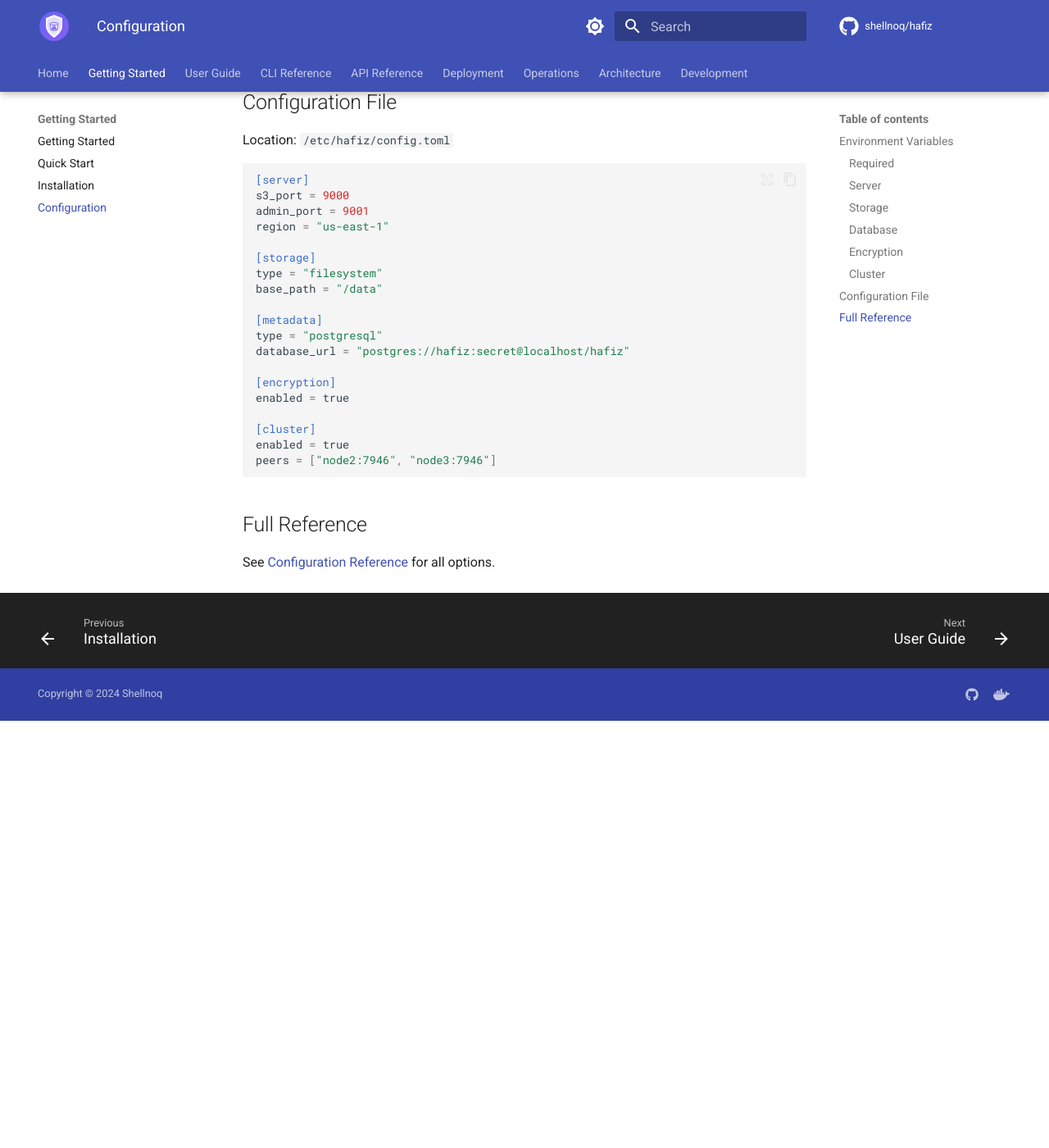
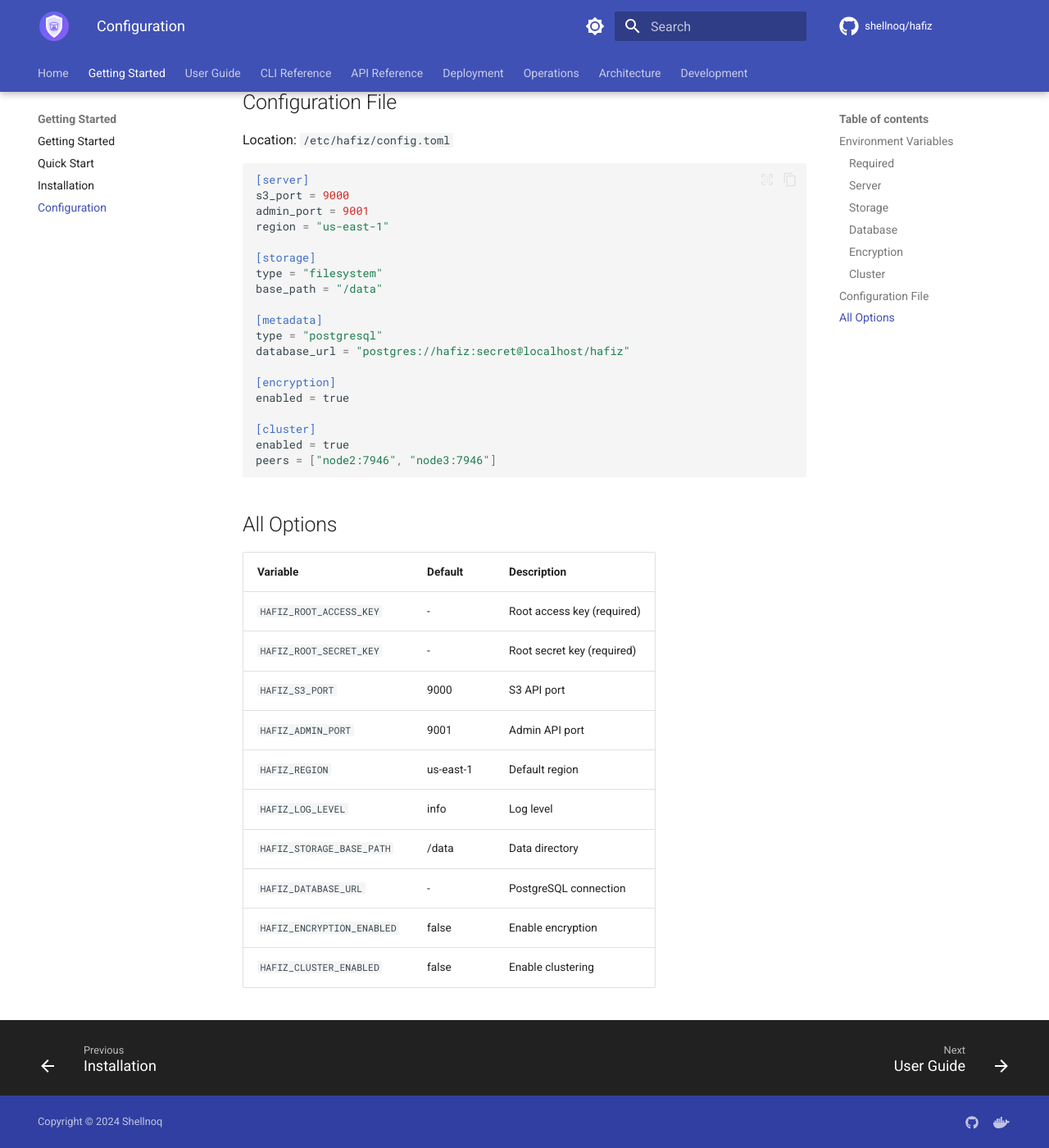
Before and after one commit to shellnoq/hafiz, an MkDocs documentation site: the page built from docs/getting-started/configuration.md, in a window 1280 px wide and 1400 px high, scrolled down 1238 px. Shown: the whole window at 82% size. Built offline with MkDocs 1.6.1 and Material for MkDocs 9.7.7, drawn with Linux system fonts in a browser that asks for light colours; comment, search, counter and statistics services are not loaded; before the commit the page ends 2117 px from its top, so only the background shows below that.

Commit message:
fix: remove broken link in configuration.md

````diff
--- a/docs/getting-started/configuration.md
+++ b/docs/getting-started/configuration.md
@@ -83,6 +83,17 @@ enabled = true
 peers = ["node2:7946", "node3:7946"]
 ```
 
-## Full Reference
+## All Options
 
-See [Configuration Reference](../CONFIGURATION.md) for all options.
+| Variable | Default | Description |
+|----------|---------|-------------|
+| `HAFIZ_ROOT_ACCESS_KEY` | - | Root access key (required) |
+| `HAFIZ_ROOT_SECRET_KEY` | - | Root secret key (required) |
+| `HAFIZ_S3_PORT` | 9000 | S3 API port |
+| `HAFIZ_ADMIN_PORT` | 9001 | Admin API port |
+| `HAFIZ_REGION` | us-east-1 | Default region |
+| `HAFIZ_LOG_LEVEL` | info | Log level |
+| `HAFIZ_STORAGE_BASE_PATH` | /data | Data directory |
+| `HAFIZ_DATABASE_URL` | - | PostgreSQL connection |
+| `HAFIZ_ENCRYPTION_ENABLED` | false | Enable encryption |
+| `HAFIZ_CLUSTER_ENABLED` | false | Enable clustering |
````
